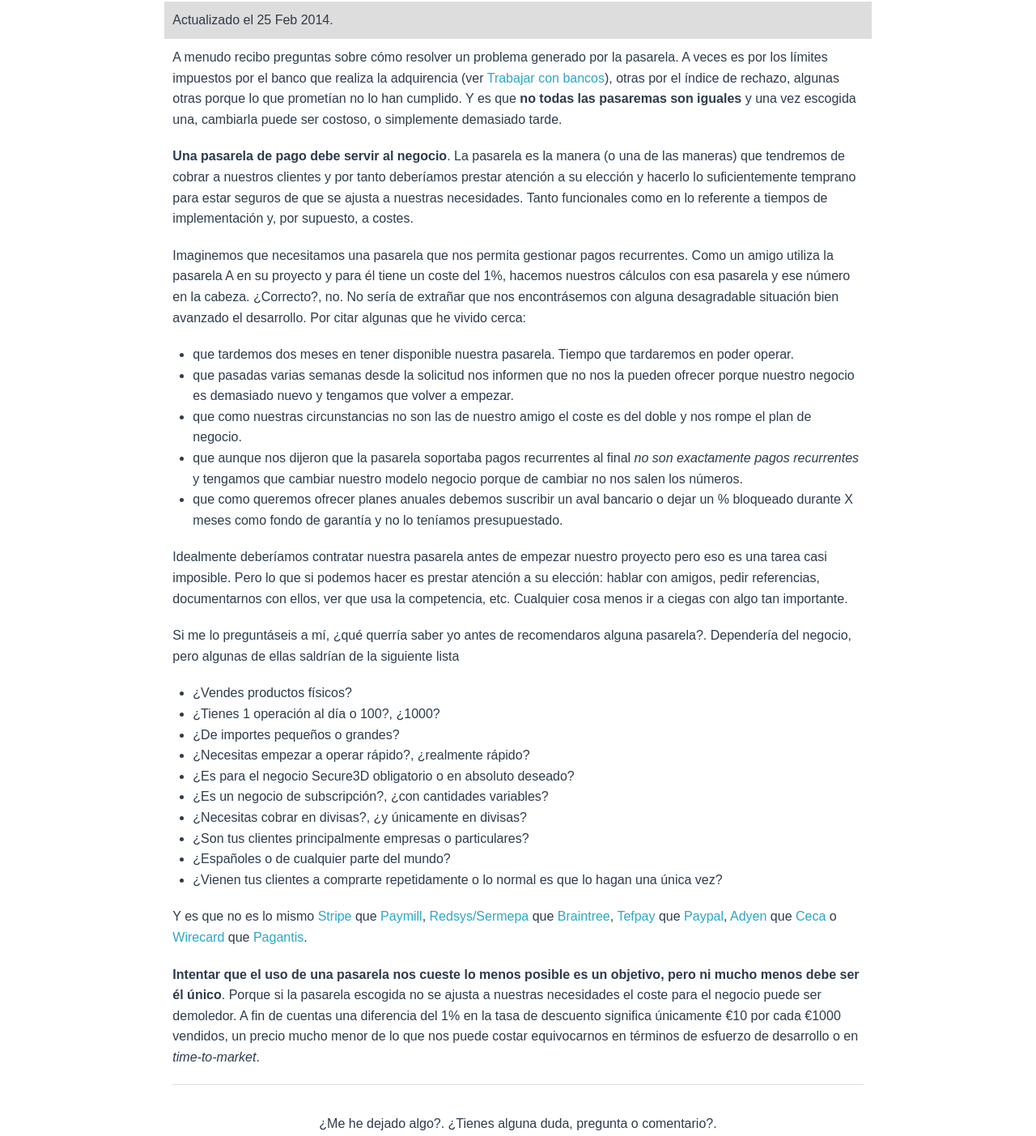
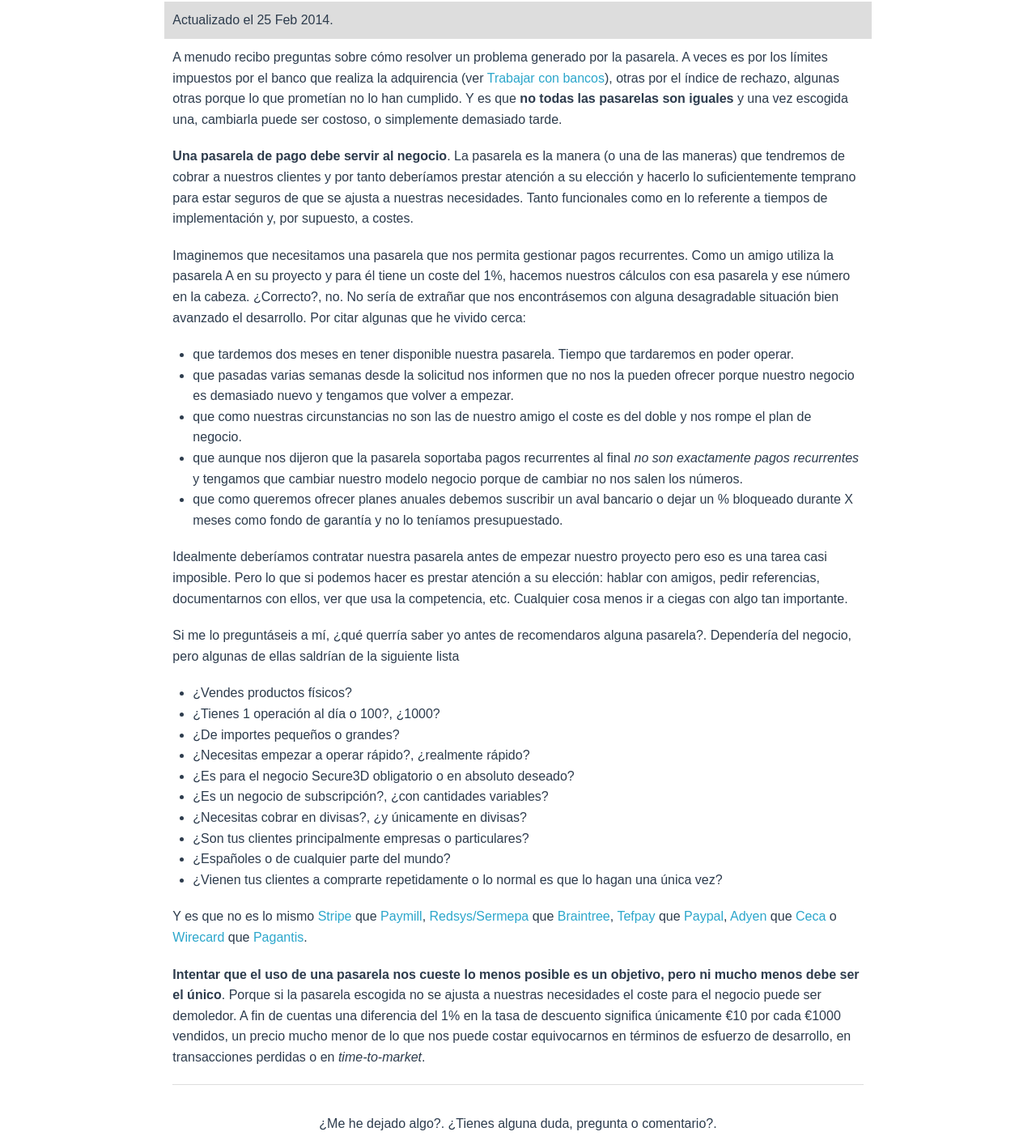
Before and after one commit to cobraronline/cobraronline, a Jekyll site: the page built from _posts/escenarios/2014-02-25-cuando-escoger-pasarela.markdown, in a window 1280 px wide. Shown: the part 314-1717 px from the top of the page at 81% size. Built offline with Jekyll 4.4.1, drawn with Linux system fonts in a browser that asks for light colours; Markdown is read by kramdown in place of the engine named in the settings.

Commit message:
coregidos algunos typos

```diff
--- a/_posts/escenarios/2014-02-25-cuando-escoger-pasarela.markdown
+++ b/_posts/escenarios/2014-02-25-cuando-escoger-pasarela.markdown
@@ -6,7 +6,7 @@ categories: escenario
 excerpt: "¿En que momento del desarrollo de mi aplicación ebusiness debo escoger una pasarela de pago? ¿Valen todas para todo?"
 ---
 
-A menudo recibo preguntas sobre cómo resolver un problema generado por la pasarela. A veces es por los límites impuestos por el banco que realiza la adquirencia (ver [Trabajar con bancos](/bancos/)), otras por el índice de rechazo, algunas otras porque lo que prometían no lo han cumplido. Y es que **no todas las pasaremas son iguales** y una vez escogida una, cambiarla puede ser costoso, o simplemente demasiado tarde.
+A menudo recibo preguntas sobre cómo resolver un problema generado por la pasarela. A veces es por los límites impuestos por el banco que realiza la adquirencia (ver [Trabajar con bancos](/bancos/)), otras por el índice de rechazo, algunas otras porque lo que prometían no lo han cumplido. Y es que **no todas las pasarelas son iguales** y una vez escogida una, cambiarla puede ser costoso, o simplemente demasiado tarde.
 
 **Una pasarela de pago debe servir al negocio**. La pasarela es la manera (o una de las maneras) que tendremos de cobrar a nuestros clientes y por tanto deberíamos prestar atención a su elección y hacerlo lo suficientemente temprano para estar seguros de que se ajusta a nuestras necesidades. Tanto funcionales como en lo referente a tiempos de implementación y, por supuesto, a costes.
 
@@ -33,6 +33,6 @@ Si me lo preguntáseis a mí, ¿qué querría saber yo antes de recomendaros alg
 - ¿Españoles o de cualquier parte del mundo?
 - ¿Vienen tus clientes a comprarte repetidamente o lo normal es que lo hagan una única vez?
 
-Y es que no es lo mismo [Stripe](/stripe/) que [Paymill](/paymill/), [Redsys/Sermepa](/redsys) que [Braintree](/braintree/), [Tefpay](/tefpay/) que [Paypal](/paypal/), [Adyen](/adyen/) que [Ceca](/cecabank/) o [Wirecard](/wirecard/) que [Pagantis](/pagantis/).
+Y es que no es lo mismo [Stripe](/stripe/) que [Paymill](/paymill/), [Redsys/Sermepa](/redsys) que [Braintree](/braintree/), [Tefpay](/tefpay/) que [Paypal](/paypal/), [Adyen](/adyen/) que [Ceca](/ceca/) o [Wirecard](/wirecard/) que [Pagantis](/pagantis/).
 
-**Intentar que el uso de una pasarela nos cueste lo menos posible es un objetivo, pero ni mucho menos debe ser él único**. Porque si la pasarela escogida no se ajusta a nuestras necesidades el coste para el negocio puede ser demoledor. A fin de cuentas una diferencia del 1% en la tasa de descuento significa únicamente €10 por cada €1000 vendidos, un precio mucho menor de lo que nos puede costar equivocarnos en términos de esfuerzo de desarrollo o en *time-to-market*.
+**Intentar que el uso de una pasarela nos cueste lo menos posible es un objetivo, pero ni mucho menos debe ser el único**. Porque si la pasarela escogida no se ajusta a nuestras necesidades el coste para el negocio puede ser demoledor. A fin de cuentas una diferencia del 1% en la tasa de descuento significa únicamente €10 por cada €1000 vendidos, un precio mucho menor de lo que nos puede costar equivocarnos en términos de esfuerzo de desarrollo, en transacciones perdidas o en *time-to-market*.
--- a/_posts/pasarelas/2013-07-17-ceca.markdown
+++ b/_posts/pasarelas/2013-07-17-ceca.markdown
@@ -31,6 +31,6 @@ Es una integración sencilla vía llamada POST a una URL. El cliente puede intro
 
 #### Panel de control
 
-A falta de un uso real, el panel de control tiene un aspecto bastante aceptable. Limpio, usable y claro.
+A falta de un uso real, el panel de control tiene un aspecto bastante aceptable, aunque únicamente para hacer listados y ver detalles de una operación.
 
 Como la mayoría, no tiene información estadística o de negocio más allá del listado de operaciones.
```
